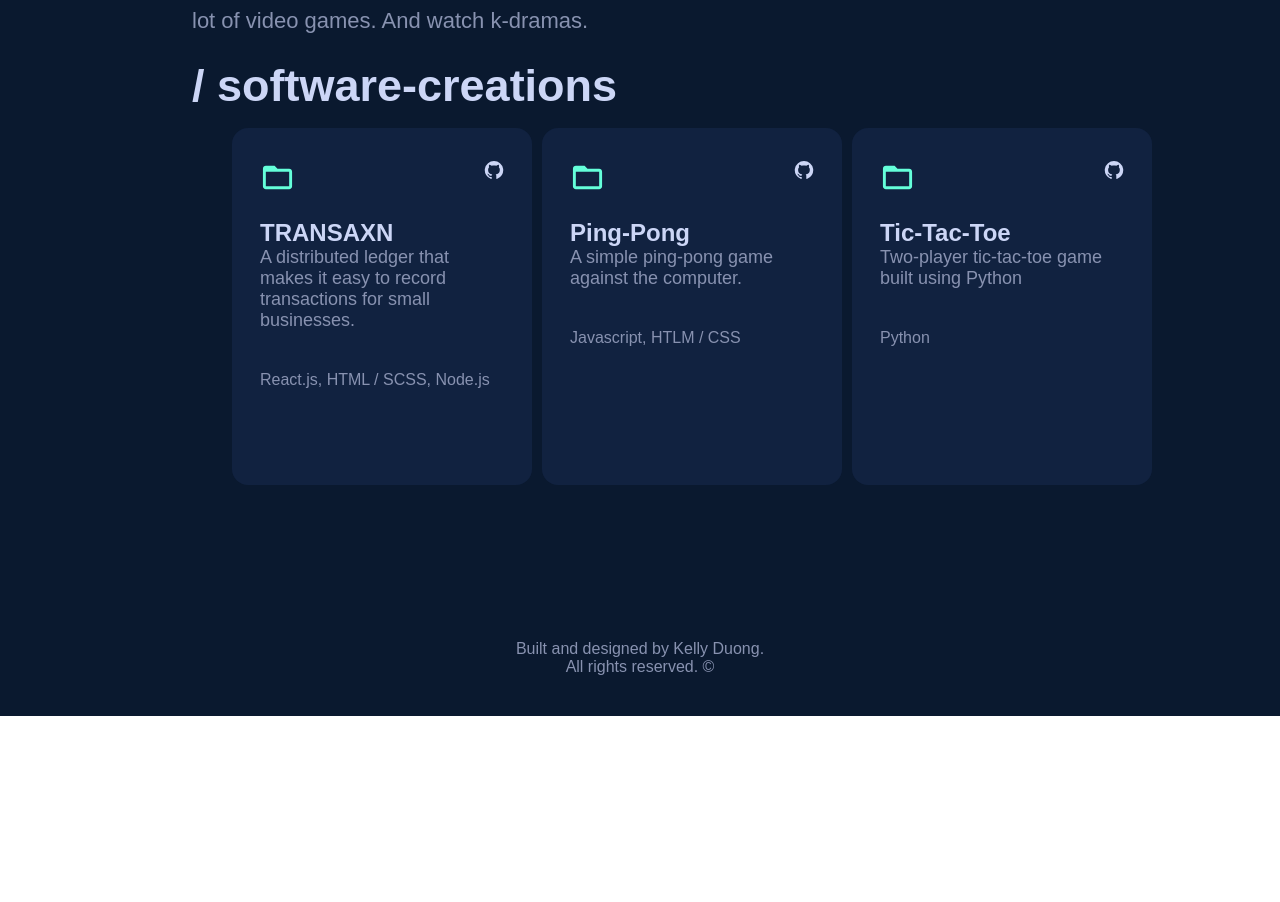
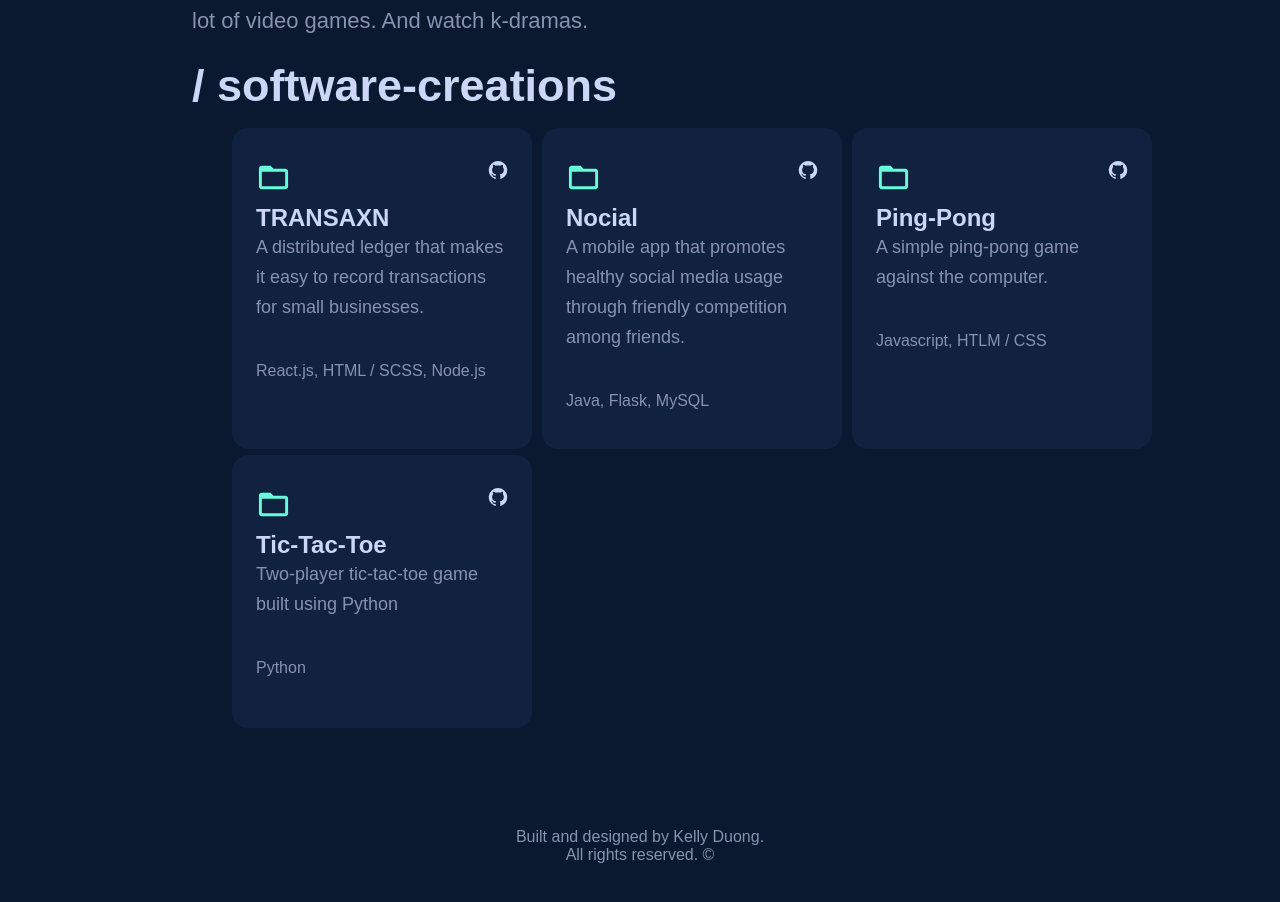
Before and after one commit to KellyyDuong/KellyyDuong.github.io, a React (Create React App) app: page / in a window 1280 px wide. Shown: the part 1311-2213 px from the top of the page. Before the commit the page ends 2027 px from the top, so only its background shows below. Built offline with nearby package versions, Linux system fonts and the light colour scheme; a web font is replaced by a local one.

Commit message:
Add Projects + Fix Project Grid

```diff
--- a/src/components/Projects.js
+++ b/src/components/Projects.js
@@ -13,6 +13,12 @@ class Projects extends React.Component {
                     "A distributed ledger that makes it easy to record transactions for small businesses.",
                 techStack: "React.js, HTML / SCSS, Node.js",
                 link: "https://github.com/DylanTse/supply-chain"
+            },
+            "Nocial": {
+              desc:
+                "A mobile app that promotes healthy social media usage through friendly competition among friends.",
+                techStack: "Java, Flask, MySQL",
+                link: "https://github.com/KellyyDuong/dam_social"
             },
             "Ping-Pong": {
               desc:
--- a/src/styles/Projects.css
+++ b/src/styles/Projects.css
@@ -23,8 +23,9 @@
     flex-direction: column;
     /* align-items: flex-start; */
     position: relative;
-    height: 100%;
-    padding: 2rem 1.75rem;
+    height: 80%;
+    padding: 2rem 1.5rem;
+    padding-bottom: 35px;
     background-color: var(--light-navy);
     border-radius: 16px;
   }
@@ -62,11 +63,13 @@
     color: var(--lightest-slate);
     font-size: 24px;
     font-weight: bold;
+    margin-top: -15px;
   }
 
   .card-desc {
     font-family: "NTR", sans-serif;
     color: var(--slate);
+    line-height: 30px;
     font-size: 18px;
     padding-bottom: 40px;
   }
```
